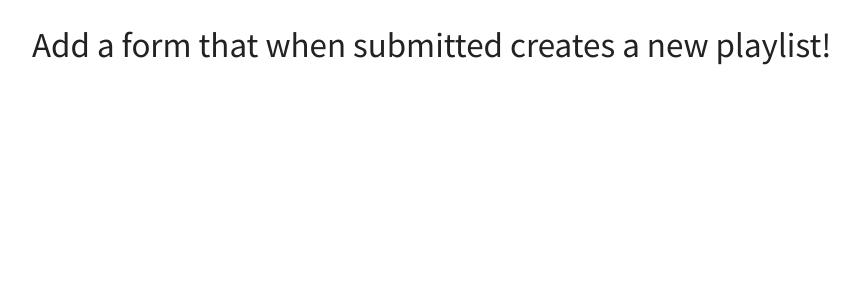
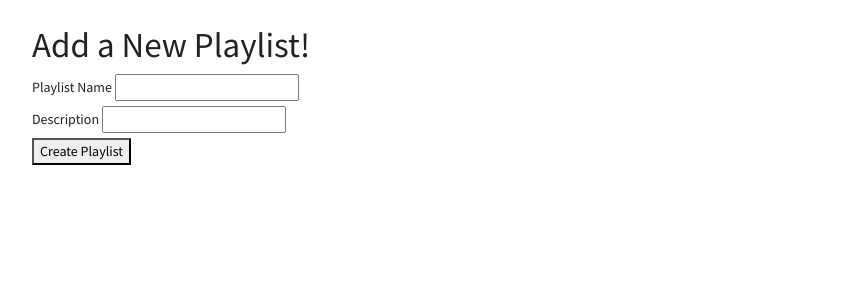
Before and after one commit to bhanson11/Assessment-4-DJDatabase, a Flask app: template databases/playlist-app/templates/new_playlist.html in a window 1280 px wide. Shown: the part 57-357 px from the top of the page, without its empty margins (53-913 px from the left). Run offline with Flask 3, Linux system fonts and the light colour scheme; the template is opened without the code that fills it: values that come from a table or form of the project are taken from there, others are empty; parts of the project's set-up code (start-up, migrations or seed data) failed here and were passed over; some libraries are stand-ins or nearby versions.

Commit message:
add WTF forms for playlist and songs to add playlists and add songs. Add app.routes for adding songs and adding playlists

```diff
--- a/databases/playlist-app/app.py
+++ b/databases/playlist-app/app.py
@@ -58,8 +58,20 @@ def add_playlist():
     """
 
     # ADD THE NECESSARY CODE HERE FOR THIS ROUTE TO WORK
+    form = PlaylistForm()
 
+    if form.validate_on_submit():
+        name = form.name.data
+        description = form.description.data
 
+        new_playlist = Playlist(name=name, description=description)
+
+        db.session.add(new_playlist)
+        db.session.commit()
+
+        return redirect('/')
+
+    return render_template('new_playlist.html', form=form)
 
 ##############################################################################
 # Song routes
@@ -89,7 +101,20 @@ def add_song():
     """
 
     # ADD THE NECESSARY CODE HERE FOR THIS ROUTE TO WORK
+    form = SongForm()
 
+    if form.validate_on_submit():
+        title = form.title.data
+        artist = form.artist.data
+
+        new_song = Song(title=title, artist=artist)
+
+        db.session.add(new_song)
+        db.session.commit()
+
+        return redirect('/')
+
+    return render_template('new_song.html', form=form)
 
 @app.route("/playlists/<int:playlist_id>/add-song", methods=["GET", "POST"])
 def add_song_to_playlist(playlist_id):
--- a/databases/playlist-app/forms.py
+++ b/databases/playlist-app/forms.py
@@ -1,20 +1,24 @@
 """Forms for playlist app."""
 
-from wtforms import SelectField
+from wtforms import SelectField, StringField, SubmitField
 from flask_wtf import FlaskForm
+from wtforms.validators import InputRequired, Length
 
 
 class PlaylistForm(FlaskForm):
     """Form for adding playlists."""
 
     # Add the necessary code to use this form
-
+    name = StringField('Playlist Name', validators=[InputRequired(), Length(max=40)])
+    description = StringField('Description', validators=[InputRequired(), Length(max=200)])
+    submit = SubmitField('Add New Playlist')
 
 class SongForm(FlaskForm):
     """Form for adding songs."""
 
     # Add the necessary code to use this form
-
+    title = StringField('Title', validators=[InputRequired, Length(30)])
+    artist = StringField('Artist', validators=[InputRequired(), Length(30)])
 
 # DO NOT MODIFY THIS FORM - EVERYTHING YOU NEED IS HERE
 class NewSongForPlaylistForm(FlaskForm):
--- a/databases/playlist-app/models.py
+++ b/databases/playlist-app/models.py
@@ -12,7 +12,7 @@ class Playlist(db.Model):
 
     id = db.Column(db.Integer(), primary_key=True, autoincrement=True)
     name = db.Column(db.String(40), nullable=False)
-    description = db.Column(db.Text, nullable=False)
+    description = db.Column(db.String(200), nullable=False)
 
     songs = db.relationship('PlaylistSong', back_populates='playlist')
 
--- a/databases/playlist-app/templates/new_playlist.html
+++ b/databases/playlist-app/templates/new_playlist.html
@@ -2,6 +2,17 @@
 
 {% block content %}
 
-<h1>Add a form that when submitted creates a new playlist!</h1>
-
+<h1>Add a New Playlist!</h1>
+<form method="POST">
+    {{ form.hidden.tag() }}
+    <div>
+        {{ form.name.label }}
+        {{ form.name }}
+    </div>
+    <div>
+        {{ form.description.label }}
+        {{ form.description }}
+    </div>
+    <button type="submit">Create Playlist</button>
+</form>
 {% endblock %}
```
Also changed, not shown: databases/playlist-app/templates/new_song.html (+13 -1 lines).
